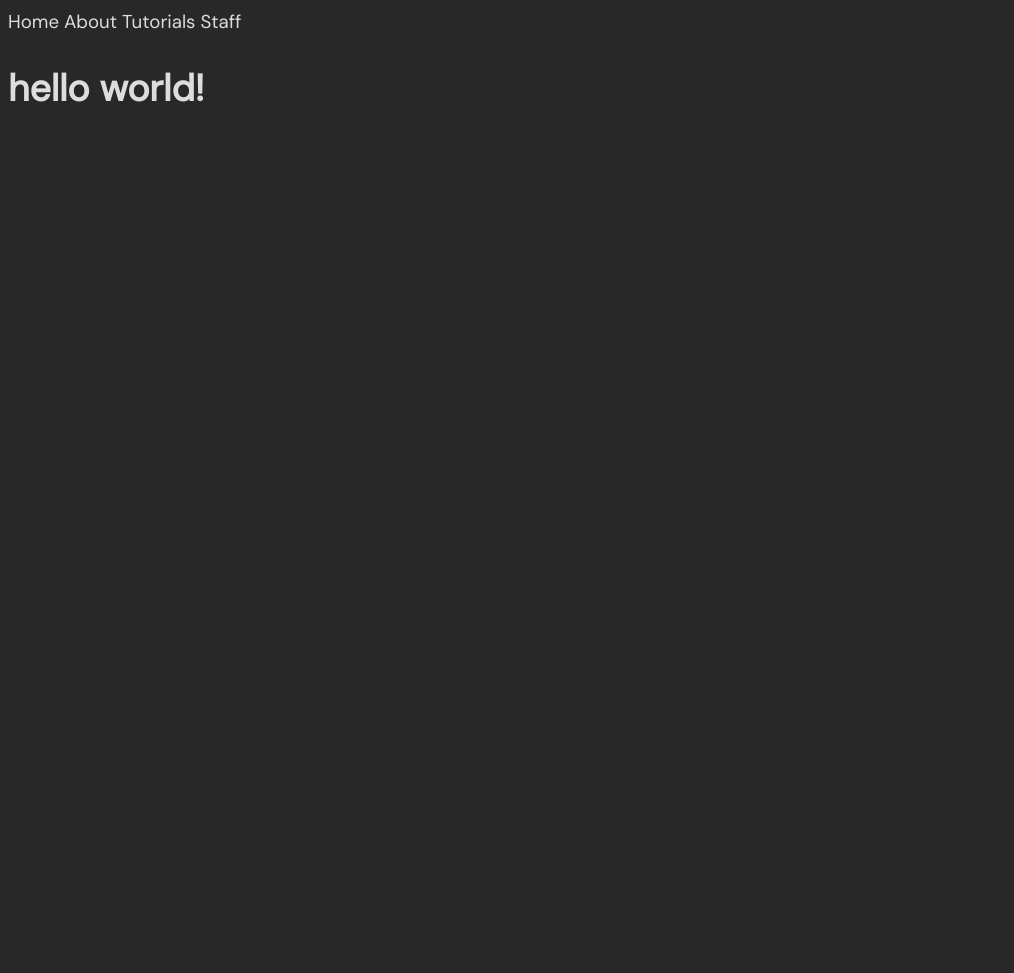
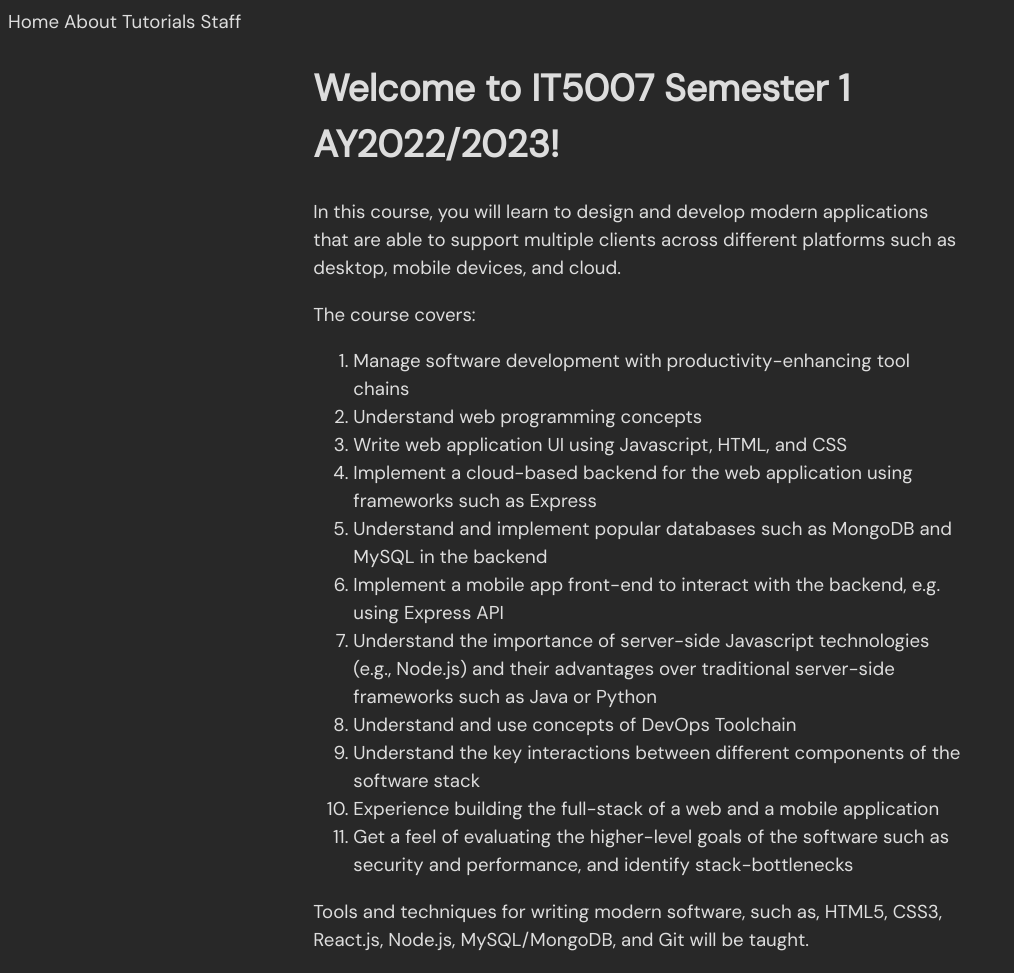
Before and after one commit to it5007/it5007.github.io, a Jekyll site: the page built from index.html, in a window 1280 px wide. Shown: the whole page, without its empty margins (0-1014 px from the left). Built offline with Jekyll 4.4.1, drawn with Linux system fonts in a browser that asks for light colours; a style sheet for code colours, icons or effects is not loaded; before the commit the page ends 900 px from its top, so only the background shows below that.

Commit message:
Add introduction section to the course homepage

```diff
--- a/index.html
+++ b/index.html
@@ -2,4 +2,37 @@
 layout: default
 title: Home
 ---
-<h1>{{ "Hello World!" | downcase }}</h1>
+<div id="content">
+<h1>Welcome to IT5007 Semester 1 AY2022/2023!</h1>
+<p>
+    In this course, you will learn to design and develop modern applications
+    that are able to support multiple clients across different platforms such as
+    desktop, mobile devices, and cloud.
+</p>
+
+<p> The course covers:</p>
+<ol>
+    <li>Manage software development with productivity-enhancing tool chains</li>
+    <li>Understand web programming concepts</li>
+    <li>Write web application UI using Javascript, HTML, and CSS</li>
+    <li>Implement a cloud-based backend for the web application using frameworks
+        such as Express</li>
+    <li>Understand and implement popular databases such as MongoDB and MySQL in
+        the backend</li>
+    <li>Implement a mobile app front-end to interact with the backend, e.g.
+        using Express API</li>
+    <li>Understand the importance of server-side Javascript technologies (e.g.,
+        Node.js) and their advantages over traditional server-side frameworks
+        such as Java or Python</li>
+    <li>Understand and use concepts of DevOps Toolchain</li>
+    <li>Understand the key interactions between different components of the
+        software stack</li>
+    <li>Experience building the full-stack of a web and a mobile application</li>
+    <li>Get a feel of evaluating the higher-level goals of the software such as
+        security and performance, and identify stack-bottlenecks</li>
+</ol>
+<p>
+    Tools and techniques for writing modern software, such as, HTML5, CSS3,
+    React.js, Node.js, MySQL/MongoDB, and Git will be taught.
+</p>
+</div>
```
